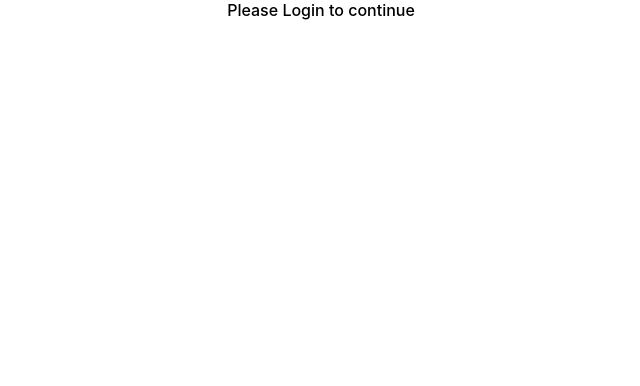
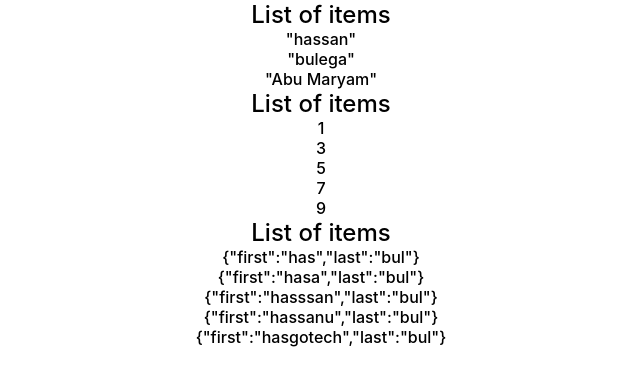
Before and after one commit to BulegaHassan/react-ts-basics, a React (Create React App) app: page / in a window 1280 px wide. Shown: the top 386 px of the page, without its empty margins (319-959 px from the left). Built offline with nearby package versions, Linux system fonts and the light colour scheme.

Commit message:
use generics

```diff
--- a/src/App.tsx
+++ b/src/App.tsx
@@ -1,10 +1,23 @@
-import { Profile } from "./components/auth/Profile";
 import "./App.css";
-import { Private } from "./components/auth/Private";
+import { List } from "./components/generics/List";
 function App() {
   return (
     <div>
-     <Private isLoggedIn={!true} component={Profile}/>
+      <List
+        items={["hassan", "bulega", "Abu Maryam"]}
+        onClick={(item) => console.log(item)}
+      />
+      <List items={[1, 3, 5, 7, 9]} onClick={(item) => console.log(item)} />
+      <List
+        items={[
+          { first: "has", last: "bul" },
+          { first: "hasa", last: "bul" },
+          { first: "hasssan", last: "bul" },
+          { first: "hassanu", last: "bul" },
+          { first: "hasgotech", last: "bul" },
+        ]}
+        onClick={(item) => console.log(item)}
+      />
     </div>
   );
 }
--- /dev/null
+++ b/src/components/generics/List.tsx
@@ -0,0 +1,19 @@
+type ListProps<T> = {
+  items: T[];
+  onClick: (value: T) => void;
+};
+
+export const List = <T extends {}>({ items, onClick }: ListProps<T>) => {
+  return (
+    <div>
+      <h2>List of items</h2>
+      {items.map((item, index) => {
+        return (
+          <div key={index} onClick={() => onClick(item)}>
+            {JSON.stringify(item)}
+          </div>
+        );
+      })}
+    </div>
+  );
+};
```
